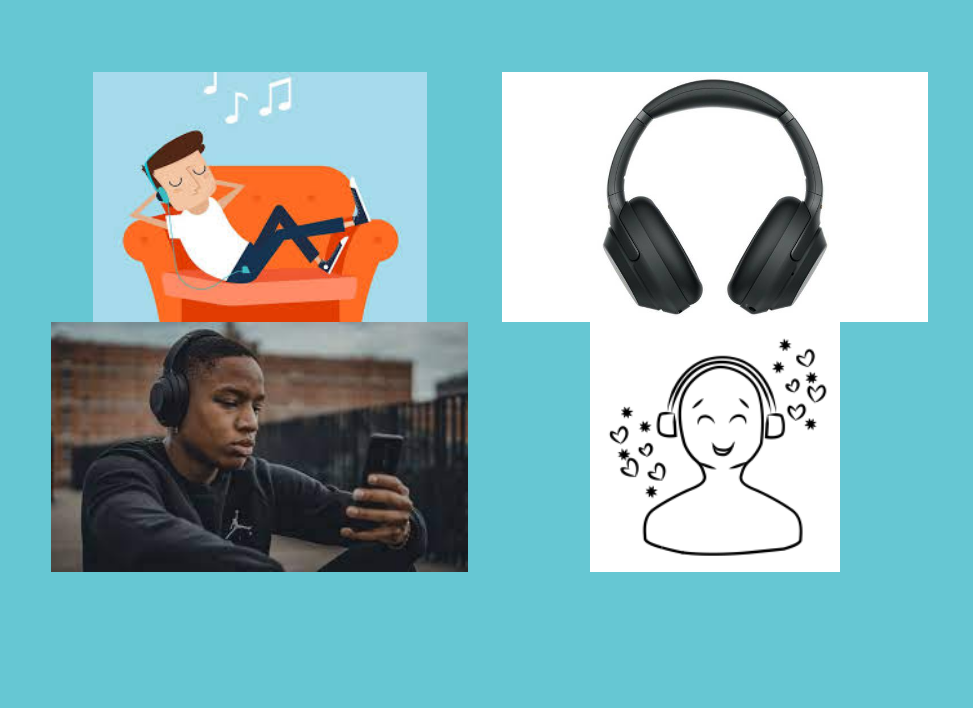
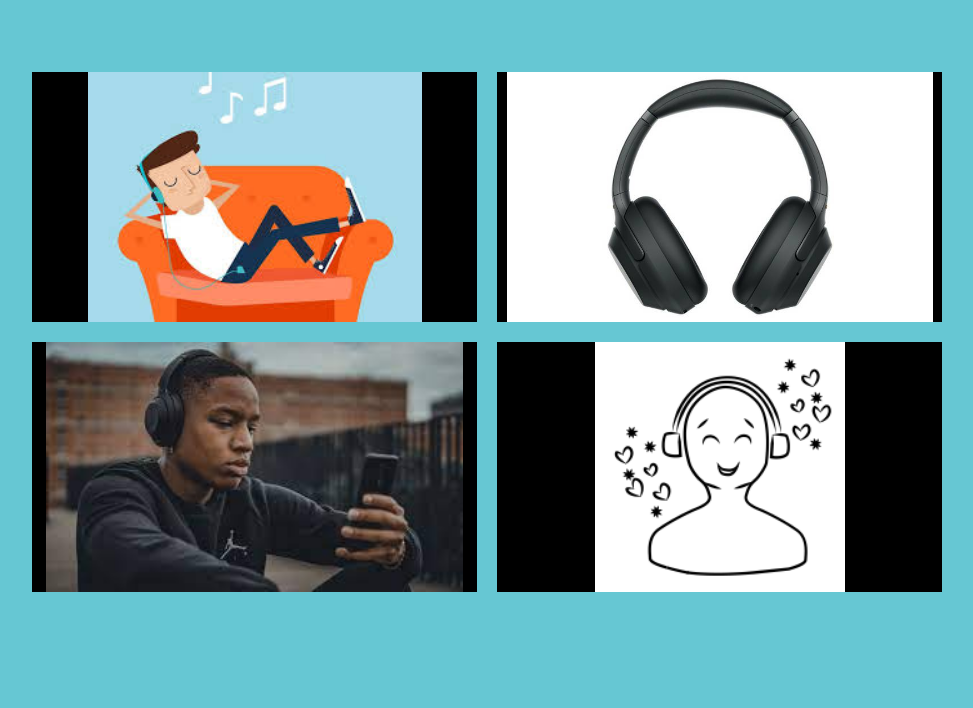
Before and after one commit to Code-Institute-Submissions/NyHagan-skyloft_AugResub, a Django app: page / in a window 1280 px wide. Shown: the part 128-836 px from the top of the page, without its empty margins (153-1126 px from the left). Run offline with Django 3.2, Linux system fonts and the light colour scheme.

Commit message:
add blck background to photos in index.html

```diff
--- a/static/css/style.css
+++ b/static/css/style.css
@@ -38,14 +38,16 @@ html{
 }
 
 #divide {
-    height: 0.01px;
+    height: 20px;
 }
 
 #nav1{
     background: url('/media/beats.jpg') no-repeat center;
     margin-left: 200px;
+    margin-right: 20px;
     background-size:contain;
     height: 250px;
+    background-color: black;
 }
 
 #nav2{
@@ -53,13 +55,16 @@ html{
     margin-right: 200px;
     background-size: contain;
     height: 250px;
+    background-color: black;
 }
 
 #nav3{
     background: url('/media/about-us.jpg') no-repeat center;
     margin-left: 200px;
+    margin-right: 20px;
     background-size: contain;
     height: 250px;
+    background-color: black;
 }
 
 #nav4{
@@ -67,4 +72,5 @@ html{
     margin-right: 200px;
     background-size: contain;
     height: 250px;
+    background-color: black;
 }
```
